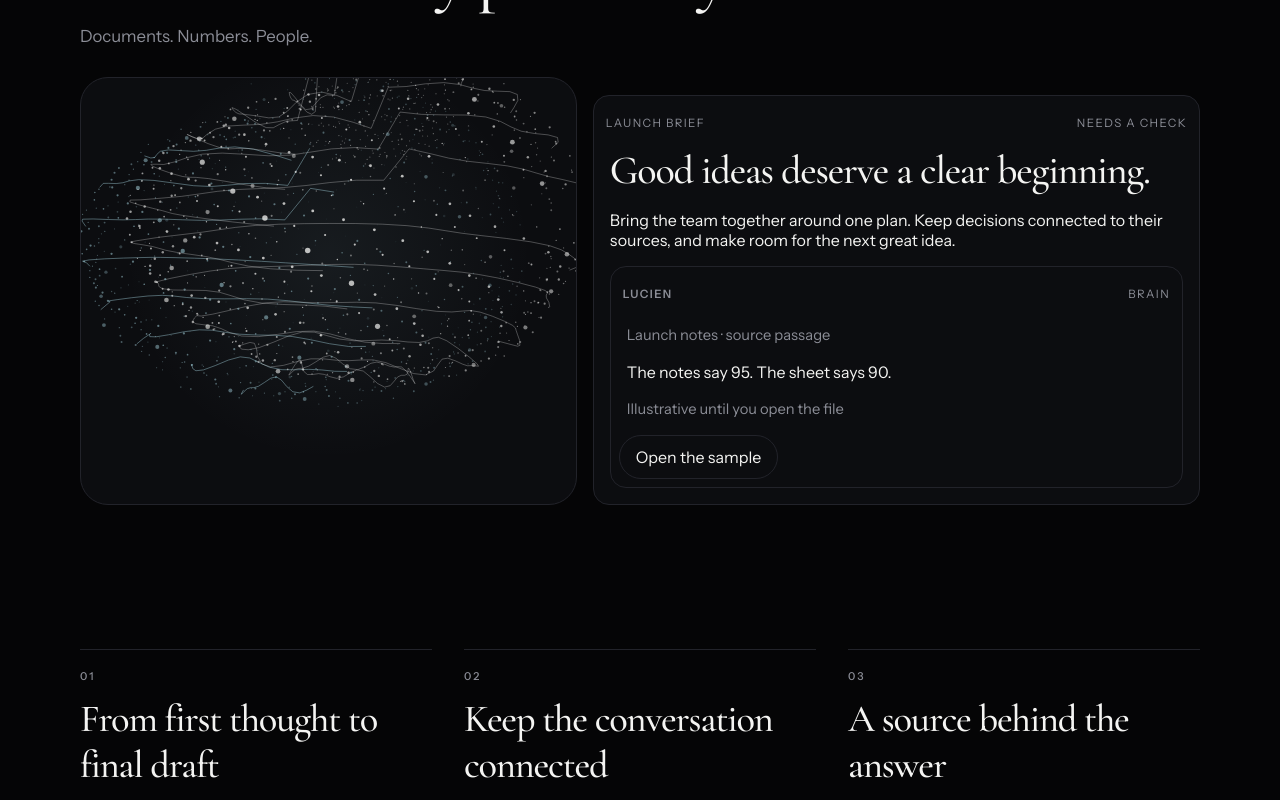
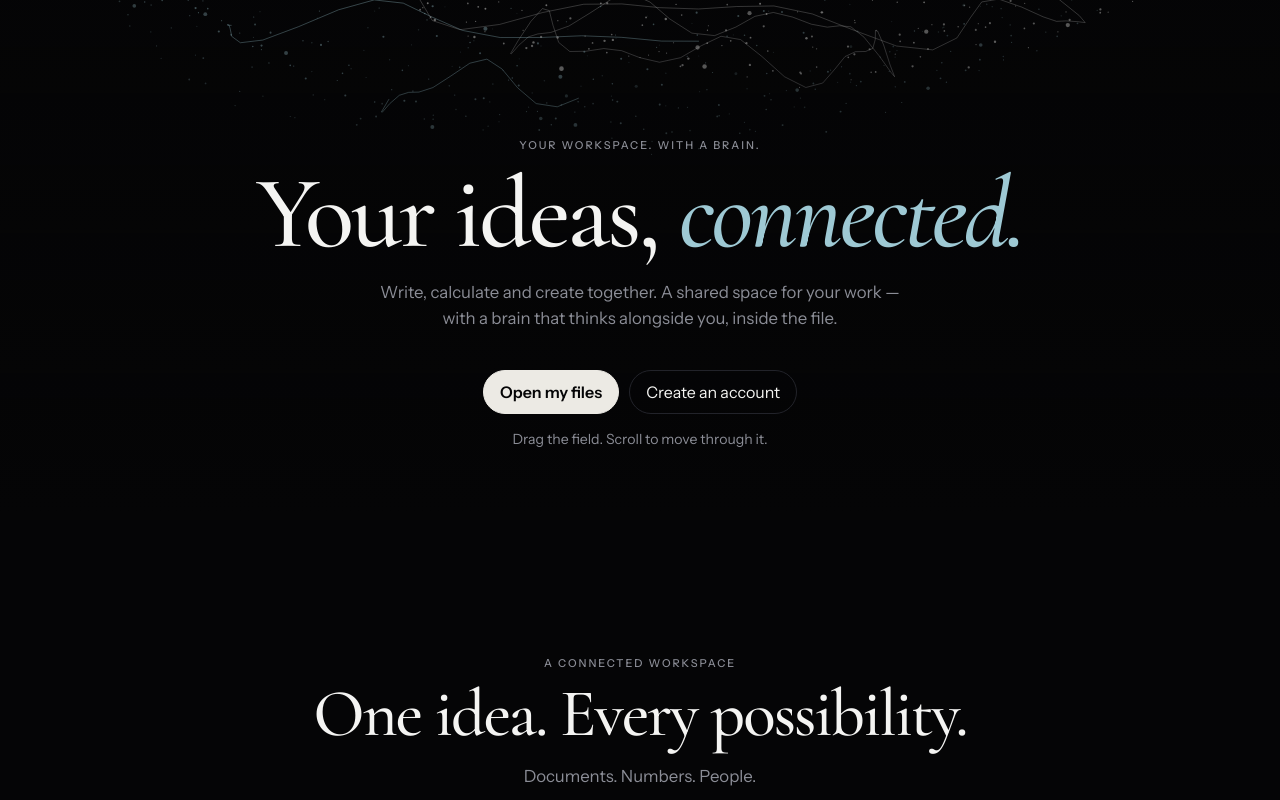
Before and after one commit to LilyTinari/braindocs, a React (Vite) app: page / in a window 1280 px wide. Shown: the part 960-1760 px from the top of the page. Built offline with nearby package versions, Linux system fonts and the light colour scheme.

Commit message:
Open BrainDocs the way Astra opens.
The name arrives first, neurons gather into the brain, then the line settles. Scrolling keeps the field pinned and brings the next chapter up.

```diff
--- a/src/brain.tsx
+++ b/src/brain.tsx
@@ -1,6 +1,6 @@
 import { useEffect, useRef } from "react";
 
-type Point = { x: number; y: number; z: number; tone: number; size: number };
+type Point = { x: number; y: number; z: number; tone: number; size: number; seed: number };
 
 function fold(u: number, v: number) {
   return (
@@ -39,6 +39,7 @@ function build(count: number): Point[] {
         ...p,
         tone: side < 0 ? 0.2 : 0.62,
         size: i % 19 === 0 ? 1.7 : 0.45 + (i % 3) * 0.22,
+        seed: (i * 0.618) % 1,
       });
     }
   }
@@ -54,12 +55,21 @@ function build(count: number): Point[] {
       z: Math.sin(u) * Math.sin(v) * s - 0.28,
       tone: 0.78,
       size: 0.4,
+      seed: (i * 0.414) % 1,
     });
   }
   return points;
 }
 
-export function DocBrain({ className, count = 4200 }: { className?: string; count?: number }) {
+export function DocBrain({
+  className,
+  count = 4200,
+  assembled = false,
+}: {
+  className?: string;
+  count?: number;
+  assembled?: boolean;
+}) {
   const ref = useRef<HTMLCanvasElement>(null);
 
   useEffect(() => {
@@ -68,8 +78,9 @@ export function DocBrain({ className, count = 4200 }: { className?: string; coun
     const ctx = canvas.getContext("2d");
     if (!ctx) return;
     const points = build(count);
-    const reduce = window.matchMedia("(prefers-reduced-motion: reduce)").matches;
+    const still = window.matchMedia("(prefers-reduced-motion: reduce)").matches;
     const drag = { x: 0.45, y: 0.18 };
+    const born = performance.now();
     let alive = true;
     let frame = 0;
     let pointer = 0;
@@ -92,8 +103,10 @@ export function DocBrain({ className, count = 4200 }: { className?: string; coun
       }
       ctx.setTransform(dpr, 0, 0, dpr, 0, 0);
       ctx.clearRect(0, 0, w, h);
-      const yaw = drag.x + (reduce ? 0 : now * 0.00012);
+      const yaw = drag.x + (still ? 0 : now * 0.00012);
       const pitch = drag.y;
+      const raw = still || assembled ? 1 : Math.min(1, Math.max(0, (now - born - 700) / 1900));
+      const ease = raw * raw * (3 - 2 * raw);
       const cyaw = Math.cos(yaw);
       const syaw = Math.sin(yaw);
       const cpitch = Math.cos(pitch);
@@ -126,16 +139,23 @@ export function DocBrain({ className, count = 4200 }: { className?: string; coun
               drawing = true;
             } else ctx.lineTo(projected.x, projected.y);
           }
-          ctx.strokeStyle = side < 0 ? "rgba(158, 201, 212, 0.45)" : "rgba(244, 244, 242, 0.28)";
+          ctx.strokeStyle = side < 0 ? `rgba(158, 201, 212, ${0.45 * ease})` : `rgba(244, 244, 242, ${0.28 * ease})`;
           ctx.stroke();
         }
       }
       const painted: { x: number; y: number; z: number; tone: number; size: number }[] = [];
       for (const point of points) {
-        const x1 = point.x * cyaw - point.z * syaw;
-        const z1 = point.x * syaw + point.z * cyaw;
-        const y1 = point.y * cpitch - z1 * spitch;
-        const z2 = point.y * spitch + z1 * cpitch;
+        const scatter = 1 + (1 - ease) * (2.6 + point.seed * 5.2);
+        const spin = (1 - ease) * point.seed * 7.5;
+        const cs = Math.cos(spin);
+        const sn = Math.sin(spin);
+        const sx = point.x * cs - point.z * sn;
+        const sz = point.x * sn + point.z * cs;
+        const sy = point.y + (1 - ease) * (point.seed - 0.5) * 3.4;
+        const x1 = sx * scatter * cyaw - sz * scatter * syaw;
+        const z1 = sx * scatter * syaw + sz * scatter * cyaw;
+        const y1 = sy * scatter * cpitch - z1 * spitch;
+        const z2 = sy * scatter * spitch + z1 * cpitch;
         painted.push({
           x: cx + x1 * scale,
           y: cy + y1 * scale,
@@ -147,7 +167,7 @@ export function DocBrain({ className, count = 4200 }: { className?: string; coun
       painted.sort((a, b) => a.z - b.z);
       for (const point of painted) {
         const depth = (point.z + 1.3) / 2.4;
-        const alpha = 0.08 + depth * 0.72;
+        const alpha = (0.08 + depth * 0.72) * (0.28 + ease * 0.72);
         const neural = point.tone < 0.5;
         ctx.fillStyle = neural
           ? `rgba(158, 201, 212, ${alpha})`
@@ -156,7 +176,7 @@ export function DocBrain({ className, count = 4200 }: { className?: string; coun
         ctx.arc(point.x, point.y, Math.max(0.6, point.size), 0, Math.PI * 2);
         ctx.fill();
       }
-      if (!reduce) frame = requestAnimationFrame(draw);
+      if (!still) frame = requestAnimationFrame(draw);
     };
 
     const onDown = (event: PointerEvent) => {
@@ -187,7 +207,7 @@ export function DocBrain({ className, count = 4200 }: { className?: string; coun
       canvas.removeEventListener("pointermove", onMove);
       window.removeEventListener("pointerup", onUp);
     };
-  }, [count]);
+  }, [assembled, count]);
 
   return <canvas ref={ref} className={className} aria-hidden="true" />;
 }
--- a/src/home.tsx
+++ b/src/home.tsx
@@ -1,6 +1,13 @@
+import { useEffect, useRef, useState } from "react";
 import { DocBrain } from "./brain";
 import type { BrainFile } from "./model";
 import { claimsIn, compute } from "./sheet";
+
+function wantsIntro() {
+  if (window.matchMedia("(prefers-reduced-motion: reduce)").matches) return false;
+  if (sessionStorage.getItem("bd-intro")) return false;
+  return true;
+}
 
 export function Home({
   author,
@@ -19,9 +26,75 @@ export function Home({
   const claim = sample ? claimsIn(sample.doc)[0] : undefined;
   const ready = Boolean(sample && result.value !== null && claim && claim.value === result.value);
   const conflict = Boolean(sample && result.value !== null && claim && claim.value !== result.value);
+  const story = useRef<HTMLElement>(null);
+  const [play] = useState(wantsIntro);
+  const [intro, setIntro] = useState(play);
+
+  useEffect(() => {
+    document.documentElement.classList.add("motion");
+    const nodes = document.querySelectorAll(".chapter");
+    const reduced = window.matchMedia("(prefers-reduced-motion: reduce)").matches;
+    if (reduced) {
+      nodes.forEach((node) => node.classList.add("in"));
+      return;
+    }
+    const seen = new IntersectionObserver(
+      (entries) => {
+        for (const entry of entries) {
+          if (entry.isIntersecting) entry.target.classList.add("in");
+        }
+      },
+      { threshold: 0.2 },
+    );
+    nodes.forEach((node) => seen.observe(node));
+    return () => seen.disconnect();
+  }, []);
+
+  useEffect(() => {
+    if (!intro) return;
+    document.documentElement.classList.add("intro-lock");
+    const done = () => {
+      sessionStorage.setItem("bd-intro", "1");
+      document.documentElement.classList.remove("intro-lock");
+      setIntro(false);
+    };
+    const timer = window.setTimeout(done, 3200);
+    const skip = (event: KeyboardEvent) => {
+      if (event.key === "Escape") done();
+    };
+    window.addEventListener("keydown", skip);
+    return () => {
+      clearTimeout(timer);
+      window.removeEventListener("keydown", skip);
+      document.documentElement.classList.remove("intro-lock");
+    };
+  }, [intro]);
+
+  useEffect(() => {
+    const node = story.current;
+    if (!node) return;
+    const reduced = window.matchMedia("(prefers-reduced-motion: reduce)").matches;
+    if (reduced) return;
+    const onScroll = () => {
+      const total = node.offsetHeight - window.innerHeight;
+      const passed = window.scrollY - node.offsetTop;
+      const progress = total <= 0 ? 0 : Math.min(1, Math.max(0, passed / total));
+      node.style.setProperty("--p", progress.toFixed(3));
+    };
+    onScroll();
+    window.addEventListener("scroll", onScroll, { passive: true });
+    window.addEventListener("resize", onScroll);
+    return () => {
+      window.removeEventListener("scroll", onScroll);
+      window.removeEventListener("resize", onScroll);
+    };
+  }, []);
 
   return (
-    <>
+    <div className={intro ? "opening" : "opened"}>
+      <div className="wordmark" aria-hidden={!intro}>
+        <strong>BrainDocs</strong>
+      </div>
       <header className="wrap nav">
         <button className="brand" type="button">
           <Mark />
@@ -36,9 +109,11 @@ export function Home({
           </button>
         </div>
       </header>
-      <section className="field" aria-label="Interactive neural field. Drag sideways to turn it.">
-        <DocBrain className="field-brain" />
+      <section className="story" ref={story} aria-label="Interactive neural field. Drag sideways to turn it.">
+        <div className="story-pin field">
+          <DocBrain className="field-brain" assembled={!play} />
           <div className="veil" />
+          <div className="field-fade">
             <div className="wrap field-copy">
               <p className="kicker">Your workspace. With a brain.</p>
               <h1>
@@ -56,17 +131,19 @@ export function Home({
                   Create an account
                 </button>
               </div>
-          <p className="hint">Drag the field. Version history stays yours to approve.</p>
+              <p className="hint">Drag the field. Scroll to move through it.</p>
+            </div>
+          </div>
         </div>
       </section>
       <main className="wrap">
-        <section className="section">
+        <section className="section chapter">
           <p className="kicker">A connected workspace</p>
           <h2>One idea. Every possibility.</h2>
           <p className="lede">Documents. Numbers. People.</p>
           <div className="split">
             <div className="brain-well" aria-hidden="true">
-              <DocBrain count={1600} />
+              <DocBrain count={1600} assembled />
             </div>
             <article className="preview">
               <div className="doc-bar">
@@ -104,7 +181,7 @@ export function Home({
           </div>
         </section>
 
-        <section className="section notes">
+        <section className="section notes chapter">
           <article>
             <p className="kicker">01</p>
             <h3>From first thought to final draft</h3>
@@ -122,7 +199,7 @@ export function Home({
           </article>
         </section>
 
-        <section className="section close">
+        <section className="section close chapter">
           <p className="kicker">Room for your next idea</p>
           <h2>Make something worth sharing.</h2>
           <button className="solid" type="button" onClick={onFiles}>
@@ -134,7 +211,7 @@ export function Home({
         <span>BrainDocs</span>
         <span>Docs and sheets with a brain.</span>
       </footer>
-    </>
+    </div>
   );
 }
 
--- a/src/styles.css
+++ b/src/styles.css
@@ -66,30 +66,78 @@ h1 { font-size: clamp(3.4rem, 12vw, 6.4rem); }
 h2 { font-size: clamp(2.4rem, 6vw, 4.2rem); }
 h1 em { font-style: italic; color: var(--neural); }
 .lede { color: var(--muted); font-size: 1.05rem; line-height: 1.55; max-width: 34rem; }
-.field { position: relative; min-height: 100svh; margin-top: -68px; }
-.field-brain { position: absolute; inset: 0; width: 100%; height: 100%; touch-action: pan-y; }
+.story { height: 175vh; --p: 0; }
+.story-pin { position: sticky; top: 0; height: 100svh; overflow: hidden; }
+.field { position: relative; height: 100%; }
+.field-brain {
+  position: absolute;
+  inset: 0;
+  width: 100%;
+  height: 100%;
+  touch-action: pan-y;
+  transform: translate3d(0, calc(var(--p) * -8%), 0) scale(calc(1 - var(--p) * 0.22));
+  transform-origin: 50% 38%;
+}
 .veil {
   position: absolute;
   inset: 0;
   pointer-events: none;
-  background:
-    linear-gradient(to top, var(--bg) 0%, transparent 46%),
-    linear-gradient(to right, color-mix(in srgb, var(--bg) 72%, transparent), transparent 58%);
+  background: linear-gradient(to top, var(--bg) 0%, transparent 50%);
+}
+.field-fade {
+  position: relative;
+  z-index: 2;
+  height: 100%;
+  opacity: calc(1 - var(--p) * 1.25);
+  transform: translateY(calc(var(--p) * -28px));
 }
 .field-copy {
-  position: relative;
-  z-index: 2;
-  min-height: 100svh;
+  min-height: 100%;
   display: flex;
   flex-direction: column;
+  align-items: center;
   justify-content: flex-end;
-  padding: 88px 0 56px;
+  text-align: center;
+  padding: 88px 0 64px;
   pointer-events: none;
 }
+.field-copy .lede { margin-inline: auto; }
 .field-copy .row, .field-copy button { pointer-events: auto; }
-.row { display: flex; flex-wrap: wrap; gap: 10px; margin-top: 22px; }
+.row { display: flex; flex-wrap: wrap; gap: 10px; margin-top: 22px; justify-content: center; }
 .hint { margin: 16px 0 0; color: var(--muted); font-size: 0.88rem; }
-.section { padding: 72px 0; }
+.wordmark {
+  position: fixed;
+  inset: 0;
+  z-index: 40;
+  display: grid;
+  place-items: center;
+  pointer-events: none;
+}
+.wordmark strong {
+  font-family: "Instrument Sans", ui-sans-serif, system-ui, sans-serif;
+  font-weight: 500;
+  font-size: clamp(3.1rem, 10vw, 7rem);
+  letter-spacing: -0.045em;
+  color: var(--fg);
+}
+.opening .wordmark strong { animation: word 3s cubic-bezier(0.22, 1, 0.36, 1) both; }
+.opening .nav, .opening .field-copy { opacity: 0; }
+.opening .nav { animation: rise 0.8s cubic-bezier(0.22, 1, 0.36, 1) 2.15s both; }
+.opening .field-copy { animation: rise 1s cubic-bezier(0.22, 1, 0.36, 1) 2.25s both; }
+.opened .wordmark { display: none; }
+.motion .chapter {
+  opacity: 0;
+  transform: translateY(36px);
+  transition: opacity 0.9s cubic-bezier(0.22, 1, 0.36, 1), transform 0.9s cubic-bezier(0.22, 1, 0.36, 1);
+}
+.motion .chapter.in { opacity: 1; transform: none; }
+.motion .notes article:nth-child(2) { transition-delay: 0.12s; }
+.motion .notes article:nth-child(3) { transition-delay: 0.24s; }
+html.intro-lock, html.intro-lock body { overflow: hidden; }
+.section { padding: 18vh 0; }
+.section h2, .close { text-align: center; }
+.section > .kicker, .section > .lede { text-align: center; margin-inline: auto; }
+.close { min-height: 70vh; display: flex; flex-direction: column; align-items: center; justify-content: center; }
 .split { display: grid; gap: 16px; margin-top: 28px; }
 .brain-well {
   position: relative;
@@ -216,7 +264,7 @@ footer { padding: 8px 0 36px; color: var(--muted); display: flex; justify-conten
 .preview h3, .preview p, .lucien { margin-left: 8px; margin-right: 8px; }
 .lucien { margin-top: 14px; padding: 8px; }
 .ok.inline { display: inline-block; margin: 8px 0; }
-.page { min-height: 100dvh; }
+.page { min-height: 100dvh; animation: rise 0.55s cubic-bezier(0.22, 1, 0.36, 1) both; }
 .pad { padding: 14px; }
 .pad-inline { padding: 0 14px; }
 .search, .title { min-width: 0; }
@@ -258,6 +306,19 @@ footer { padding: 8px 0 36px; color: var(--muted); display: flex; justify-conten
   .sheet-modal { align-items: center; justify-items: center; }
   .sheet-modal article { width: min(440px, 100%); border-radius: 18px; }
 }
+@keyframes word {
+  0% { opacity: 0; letter-spacing: 0.42em; }
+  24% { opacity: 1; letter-spacing: -0.045em; }
+  66% { opacity: 1; letter-spacing: -0.045em; transform: none; }
+  100% { opacity: 0; transform: translateY(-14vh) scale(0.86); }
+}
+@keyframes rise {
+  from { opacity: 0; transform: translateY(18px); }
+  to { opacity: 1; transform: none; }
+}
 @media (prefers-reduced-motion: reduce) {
   html { scroll-behavior: auto; }
+  .wordmark { display: none; }
+  .opening .nav, .opening .field-copy, .chapter, .page { animation: none; opacity: 1; transform: none; }
+  .field-brain, .field-fade { transform: none; }
 }
```
Lines whose indentation alone changed are shown as unchanged.
